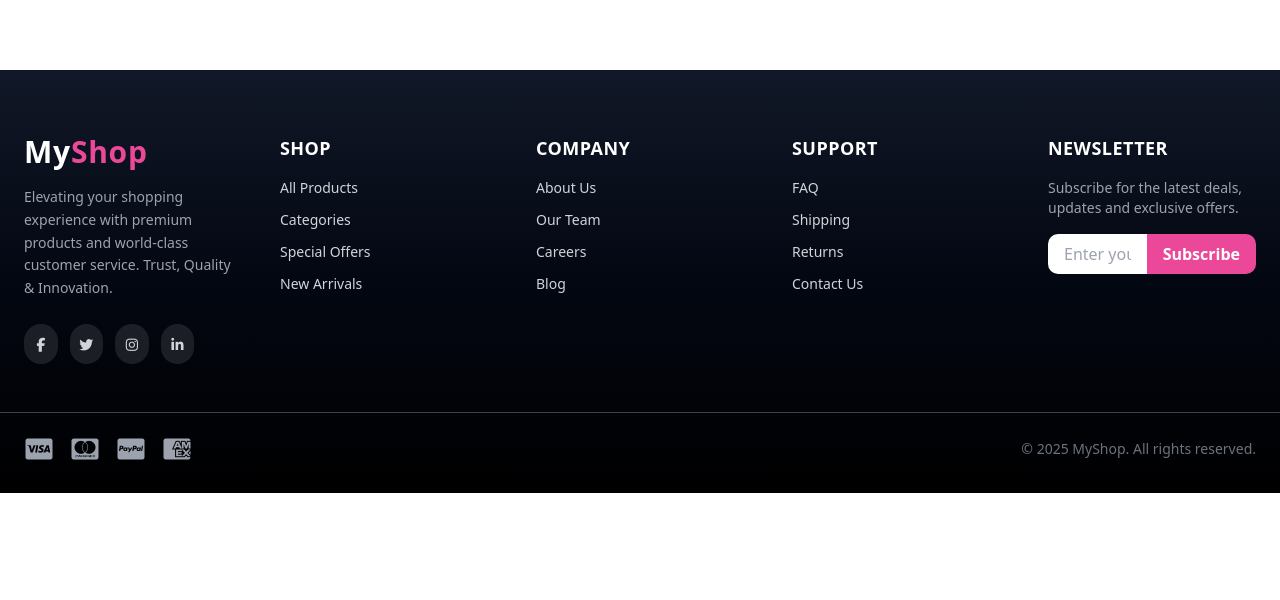
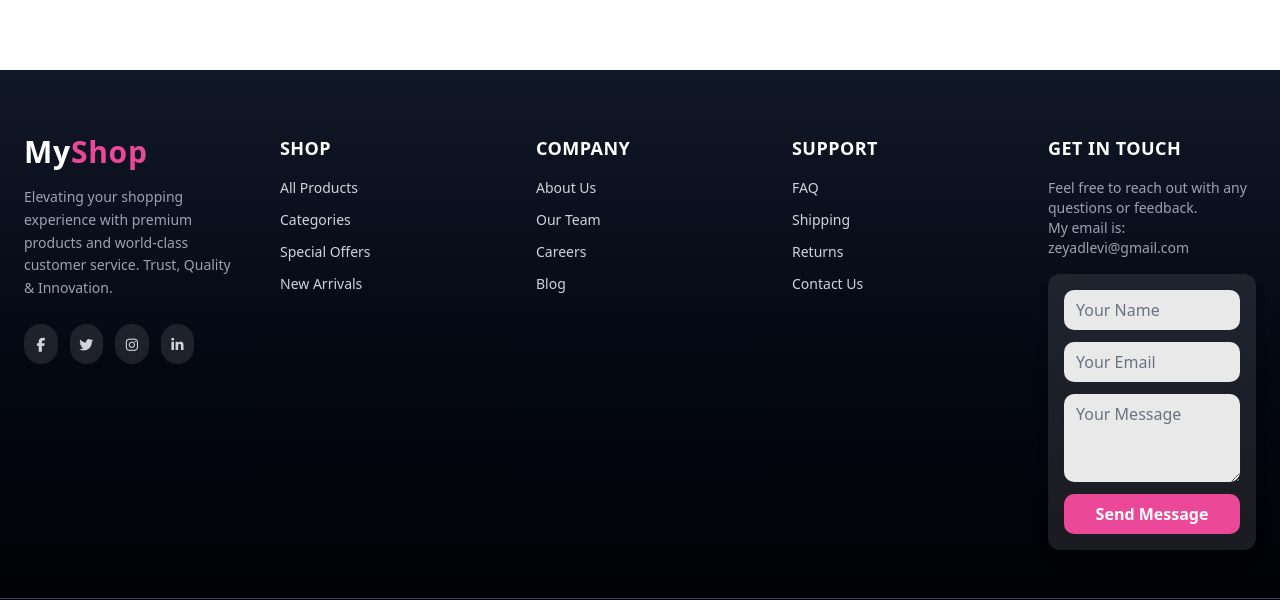
Before and after one commit to ZeyadAhmed-ss/E-com-, a Next.js app: page /allorders in a window 1280 px wide. Shown: the part 906-1506 px from the top of the page. Before the commit the page ends 1399 px from the top, so only its background shows below. Built offline with nearby package versions, Linux system fonts and the light colour scheme; no server answers.

Commit message:
Added contact form with toast feedback

```diff
--- a/src/app/_components/Footer/page.tsx
+++ b/src/app/_components/Footer/page.tsx
@@ -1,12 +1,33 @@
 "use client";
-import React from "react";
+import React, { useState } from "react";
 import Link from "next/link";
 
 export default function Footer() {
+  const [status, setStatus] = useState("");
+
+  const handleSubmit = async (e) => {
+    e.preventDefault();
+    const form = e.target;
+    const data = new FormData(form);
+
+    const response = await fetch("https://formspree.io/f/mnngzlgw", {
+      method: "POST",
+      body: data,
+      headers: { Accept: "application/json" },
+    });
+
+    if (response.ok) {
+      setStatus("success");
+      form.reset();
+      setTimeout(() => setStatus(""), 3000);
+    } else {
+      setStatus("error");
+    }
+  };
+
   return (
-    <footer className="bg-gradient-to-b from-gray-900 via-gray-950 to-black text-gray-300 pt-16 pb-8 font-poppins">
+    <footer className="bg-gradient-to-b from-gray-900 via-gray-950 to-black text-gray-300 pt-16 pb-8 font-poppins relative">
       <div className="container mx-auto px-6 grid grid-cols-1 sm:grid-cols-2 md:grid-cols-3 lg:grid-cols-5 gap-12">
-
         {/* Brand Section */}
         <div>
           <h2 className="text-3xl font-extrabold mb-4 text-white tracking-wide">
@@ -118,33 +139,65 @@ export default function Footer() {
           </ul>
         </div>
 
-        {/* Newsletter */}
-        <div>
+        {/* Contact Form */}
+        <div className="relative">
           <h3 className="text-lg font-semibold mb-4 text-white uppercase tracking-wide">
-            Newsletter
+            Get In Touch
           </h3>
           <p className="text-sm text-gray-400 mb-4">
-            Subscribe for the latest deals, updates and exclusive offers.
+            Feel free to reach out with any questions or feedback.
+            <p>My email is: zeyadlevi@gmail.com</p>
           </p>
-          <form className="flex">
+
+          <form
+            onSubmit={handleSubmit}
+            className="flex flex-col gap-3 bg-white/10 backdrop-blur-md p-4 rounded-xl shadow-lg"
+          >
+            <input
+              type="text"
+              name="name"
+              placeholder="Your Name"
+              required
+              className="px-3 py-2 rounded-lg bg-white/90 text-gray-900 placeholder-gray-500 focus:outline-none focus:ring-2 focus:ring-pink-500"
+            />
             <input
               type="email"
-              placeholder="Enter your email"
-              className="w-full px-4 py-2 rounded-l-lg text-gray-900 focus:outline-none"
+              name="email"
+              placeholder="Your Email"
+              required
+              className="px-3 py-2 rounded-lg bg-white/90 text-gray-900 placeholder-gray-500 focus:outline-none focus:ring-2 focus:ring-pink-500"
             />
+            <textarea
+              name="message"
+              placeholder="Your Message"
+              rows="3"
+              required
+              className="px-3 py-2 rounded-lg bg-white/90 text-gray-900 placeholder-gray-500 focus:outline-none focus:ring-2 focus:ring-pink-500"
+            ></textarea>
             <button
               type="submit"
-              className="bg-pink-500 px-4 py-2 rounded-r-lg text-white font-semibold hover:bg-pink-600 transition"
+              className="bg-pink-500 text-white font-semibold py-2 rounded-lg hover:bg-pink-600 transition"
             >
-              Subscribe
+              Send Message
             </button>
           </form>
+
+          {/* Toast */}
+          {status === "success" && (
+            <div className="absolute bottom-[-60px] left-0 right-0 bg-green-500 text-white text-center py-2 rounded-lg shadow-md animate-fade-in">
+              ✅ Message sent successfully!
+            </div>
+          )}
+          {status === "error" && (
+            <div className="absolute bottom-[-60px] left-0 right-0 bg-red-500 text-white text-center py-2 rounded-lg shadow-md animate-fade-in">
+              ❌ Something went wrong, please try again.
+            </div>
+          )}
         </div>
       </div>
 
-      {/* Payment & Copyright */}
+      {/* Payments & Copyright */}
       <div className="container mx-auto px-6 mt-12 flex flex-col md:flex-row items-center justify-between gap-6 border-t border-gray-700 pt-6">
-        {/* Payments */}
         <div className="flex gap-4 text-2xl text-gray-400">
           <i className="fab fa-cc-visa hover:text-blue-500 transition"></i>
           <i className="fab fa-cc-mastercard hover:text-red-500 transition"></i>
@@ -152,7 +205,6 @@ export default function Footer() {
           <i className="fab fa-cc-amex hover:text-indigo-400 transition"></i>
         </div>
 
-        {/* Copy */}
         <div className="text-center text-sm text-gray-500">
           © {new Date().getFullYear()} MyShop. All rights reserved.
         </div>
```
